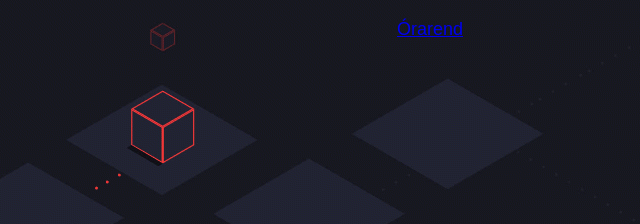
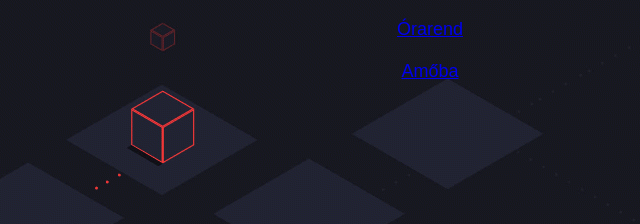
Before and after one commit to Rekuq1/public, a plain HTML site: page index.html in a window 1280 px wide. Shown: the part 350-574 px from the top of the page, 210-850 px from the left. Drawn offline with Linux system fonts and the light colour scheme.

Commit message:
Update index.html

```diff
--- a/index.html
+++ b/index.html
@@ -27,6 +27,10 @@
 
    <br> <tr class="buttons"></tr>
         <a href="Órarend.html" class="btn-3">Órarend</a>
+<br>
+    <br> <tr class="buttons">
+        <a href="amoba.html">Amőba</a>
+    </tr>
 
 </body>
 </head>
```
